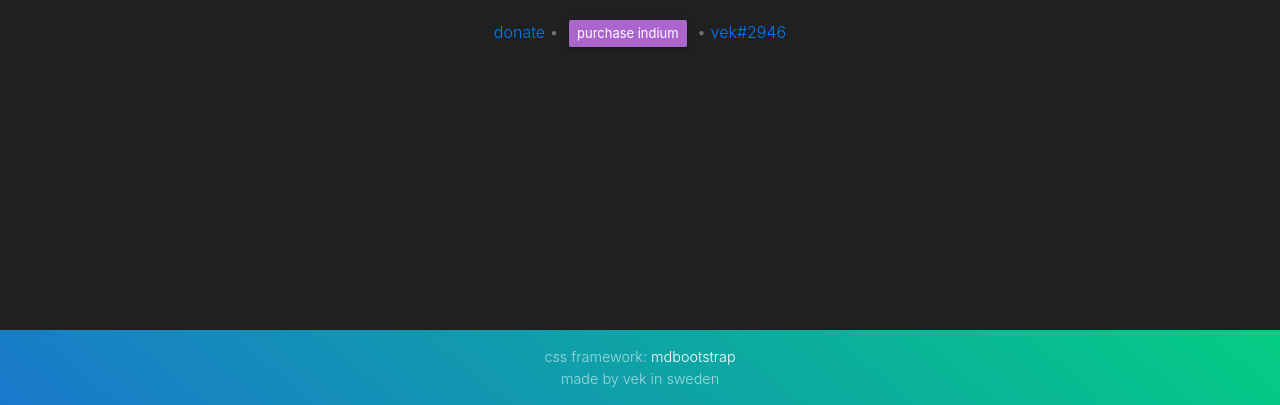
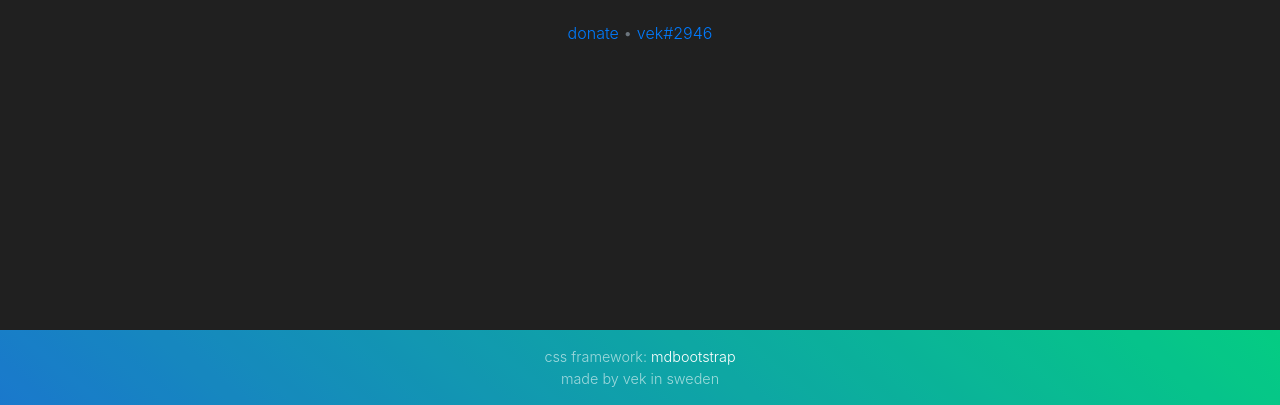
Before and after one commit to ve4k/ve4k.github.io, a plain HTML site: page index.html in a window 1280 px wide. Shown: the part 470-875 px from the top of the page. Drawn offline with Linux system fonts and the light colour scheme.

Commit message:
Update index.html

```diff
--- a/index.html
+++ b/index.html
@@ -22,7 +22,7 @@
     <div class="flex-center flex-column">
       <h1 class="animated fadeIn mb-1 aqua-text-gradient" style="font-size: 125px; font-family: 'Courier New', Courier, monospace; font-style: oblique;">vek</h1>
       <h5 class="animated fadeIn mb-4" style="font-style: normal; font-size: x-large;">"proffesional" <span style="font-weight: 500;" id="languagetext" class="aqua-text-gradient">java</span> developer</h5>
-      <p class="animated fadeIn text-muted"><a href="https://paypal.me/ve4k">donate</a> • <a href="https://shoppy.gg/@vek" class="btn btn-secondary" style="padding: 8px; padding-bottom: 4px; padding-top: 4px; text-transform: lowercase;">purchase indium</a> • <a href="https://discord.com">vek#2946</a></p>
+      <p class="animated fadeIn text-muted"><a href="https://paypal.me/ve4k">donate</a> • <a href="https://discord.com">vek#2946</a></p>
     </div>
   </div>
   <footer class="page-footer font-small aqua-gradient">
```
